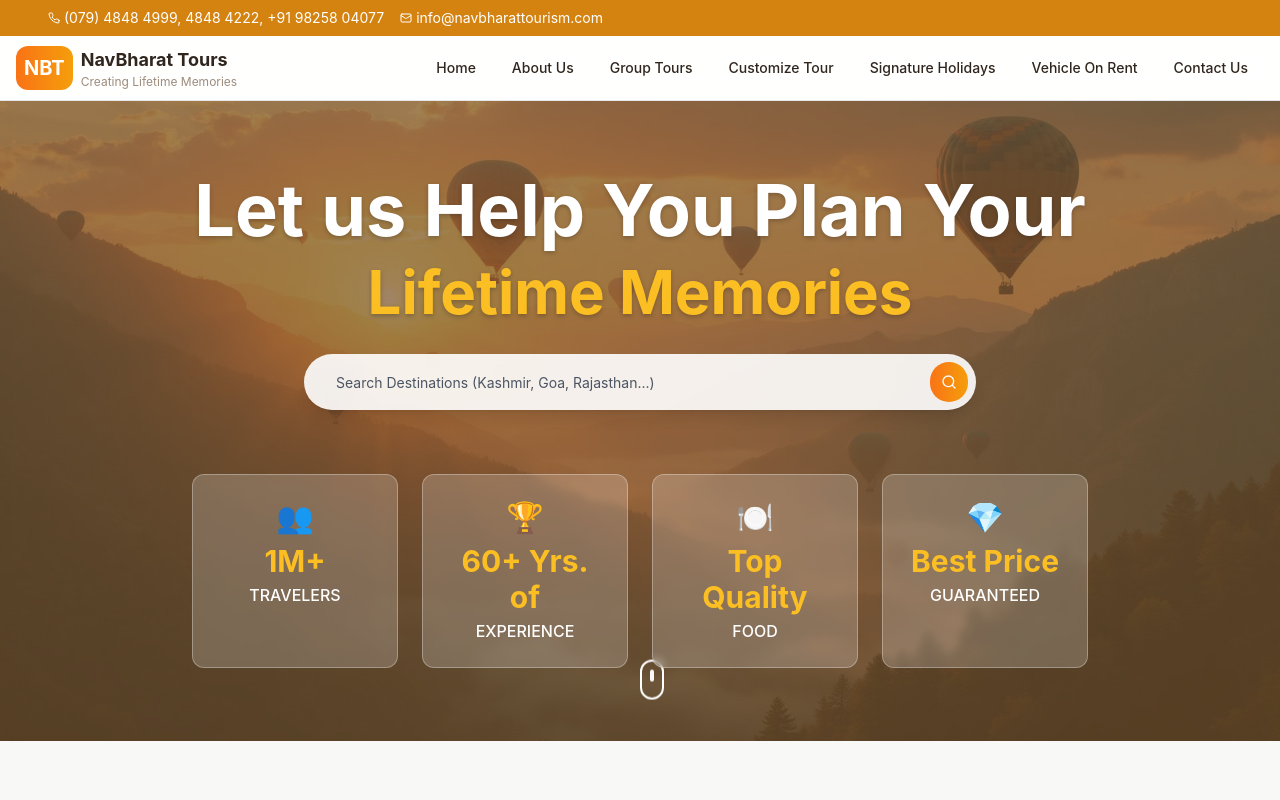
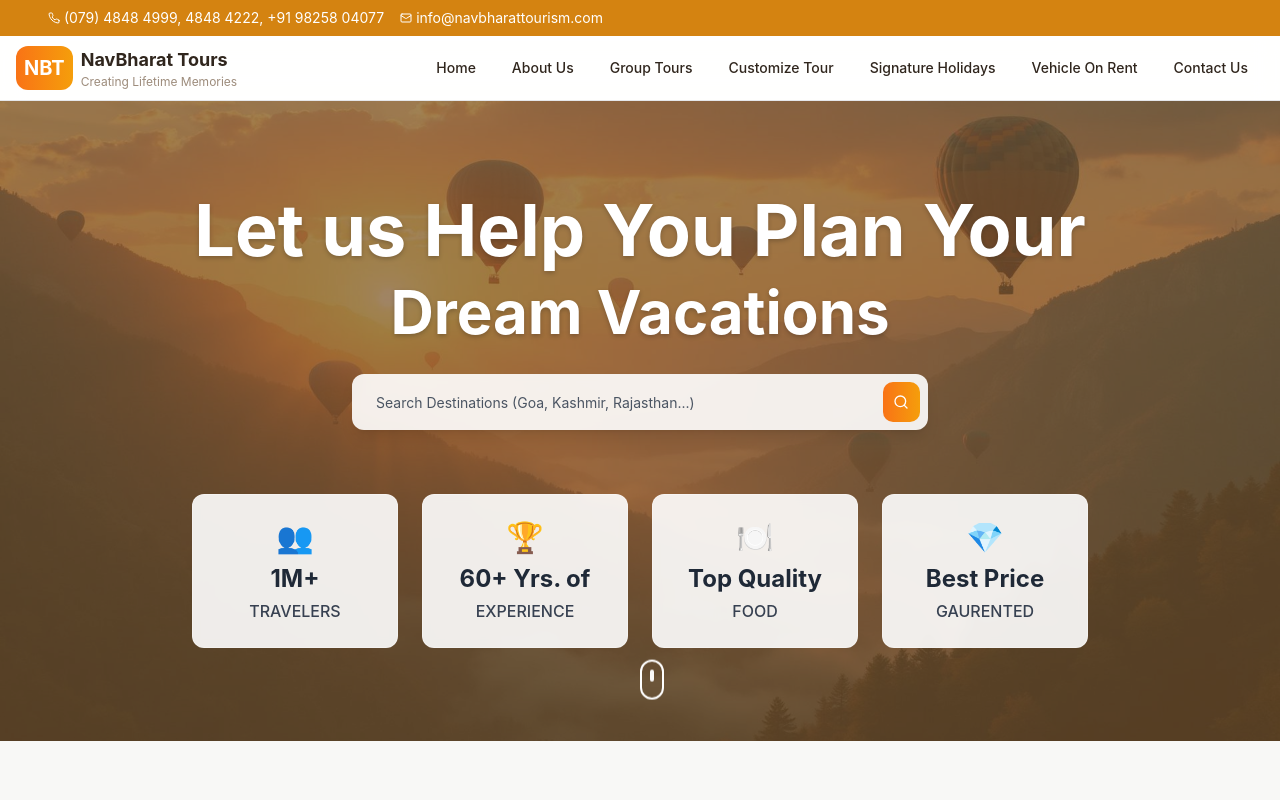
Before and after one commit to hammad0212/navbharat-voyage-forge, a React (Vite) app: page / in a window 1280 px wide. Shown: the top 800 px of the page. Built offline with nearby package versions, Linux system fonts and the light colour scheme.

Commit message:
Revert changes to match website
Reverted previous changes to ensure the website's appearance and functionality are identical to the original navbharattours.com.

```diff
--- a/src/components/Hero.tsx
+++ b/src/components/Hero.tsx
@@ -65,7 +65,7 @@ const Hero = () => {
     { number: "1M+", label: "TRAVELERS", icon: "👥" },
     { number: "60+ Yrs. of", label: "EXPERIENCE", icon: "🏆" },
     { number: "Top Quality", label: "FOOD", icon: "🍽️" },
-    { number: "Best Price", label: "GUARANTEED", icon: "💎" },
+    { number: "Best Price", label: "GAURENTED", icon: "💎" },
   ];
 
   return (
@@ -86,22 +86,22 @@ const Hero = () => {
           <h1 className="text-4xl md:text-6xl lg:text-7xl font-bold text-white mb-4 hero-text">
             Let us Help You Plan Your
           </h1>
-          <h2 className="text-3xl md:text-5xl lg:text-6xl font-bold text-amber-400 mb-8 hero-text">
-            Lifetime Memories
+          <h2 className="text-3xl md:text-5xl lg:text-6xl font-bold text-white mb-8 hero-text">
+            Dream Vacations
           </h2>
 
           {/* Search Bar */}
-          <div className="max-w-2xl mx-auto mb-16" ref={searchRef}>
-            <div className="relative backdrop-blur-sm bg-white/90 rounded-full p-2 shadow-lg">
+          <div className="max-w-xl mx-auto mb-16" ref={searchRef}>
+            <div className="relative backdrop-blur-sm bg-white/90 rounded-lg p-2 shadow-lg">
               <div className="flex items-center">
                 <Input
                   type="text"
-                  placeholder="Search Destinations (Kashmir, Goa, Rajasthan...)"
+                  placeholder="Search Destinations (Goa, Kashmir, Rajasthan...)"
                   value={searchQuery}
                   onChange={(e) => setSearchQuery(e.target.value)}
-                  className="border-0 bg-transparent text-gray-800 placeholder:text-gray-600 focus-visible:ring-0 focus-visible:ring-offset-0 text-lg px-6"
+                  className="border-0 bg-transparent text-gray-800 placeholder:text-gray-600 focus-visible:ring-0 focus-visible:ring-offset-0 text-base px-4"
                 />
-                <Button size="icon" className="rounded-full bg-gradient-to-r from-orange-500 to-amber-500 hover:from-orange-600 hover:to-amber-600">
+                <Button size="icon" className="rounded-md bg-gradient-to-r from-orange-500 to-amber-500 hover:from-orange-600 hover:to-amber-600">
                   <Search className="h-5 w-5" />
                 </Button>
               </div>
@@ -142,17 +142,17 @@ const Hero = () => {
           </div>
 
           {/* Statistics */}
-          <div className="grid grid-cols-2 lg:grid-cols-4 gap-6 max-w-4xl mx-auto">
+          <div className="grid grid-cols-2 lg:grid-cols-4 gap-6 max-w-5xl mx-auto">
             {stats.map((stat, index) => (
               <div
                 key={index}
-                className="backdrop-blur-sm bg-white/20 border border-white/30 rounded-xl p-6 text-center hover:scale-105 transition-transform duration-300"
+                className="backdrop-blur-sm bg-white/90 border border-white/30 rounded-xl p-6 text-center hover:scale-105 transition-transform duration-300"
               >
                 <div className="text-3xl mb-2">{stat.icon}</div>
-                <div className="text-2xl md:text-3xl font-bold text-amber-400 mb-1">
+                <div className="text-xl md:text-2xl font-bold text-gray-800 mb-1">
                   {stat.number}
                 </div>
-                <div className="text-sm md:text-base text-white font-medium">
+                <div className="text-sm md:text-base text-gray-700 font-medium">
                   {stat.label}
                 </div>
               </div>
```
